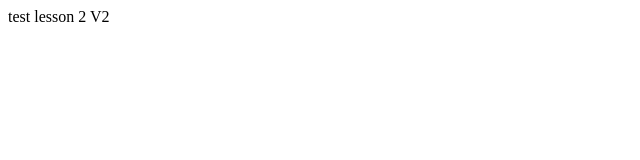
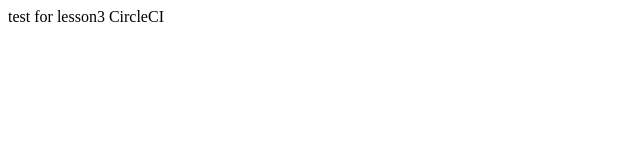
Before and after one commit to rkiryushkin/lesson3, a plain HTML site: page index.html in a window 1280 px wide. Shown: the full height of the page, 0-640 px from the left. Drawn offline with Linux system fonts and the light colour scheme.

Commit message:
Change code for CI

```diff
--- a/index.html
+++ b/index.html
@@ -6,6 +6,6 @@
     <title>rkiryushkkin/lessonn2</title>
 </head>
 <body>
-    test lesson 2 V2
+    test for lesson3 CircleCI
 </body>
 </html>
```
